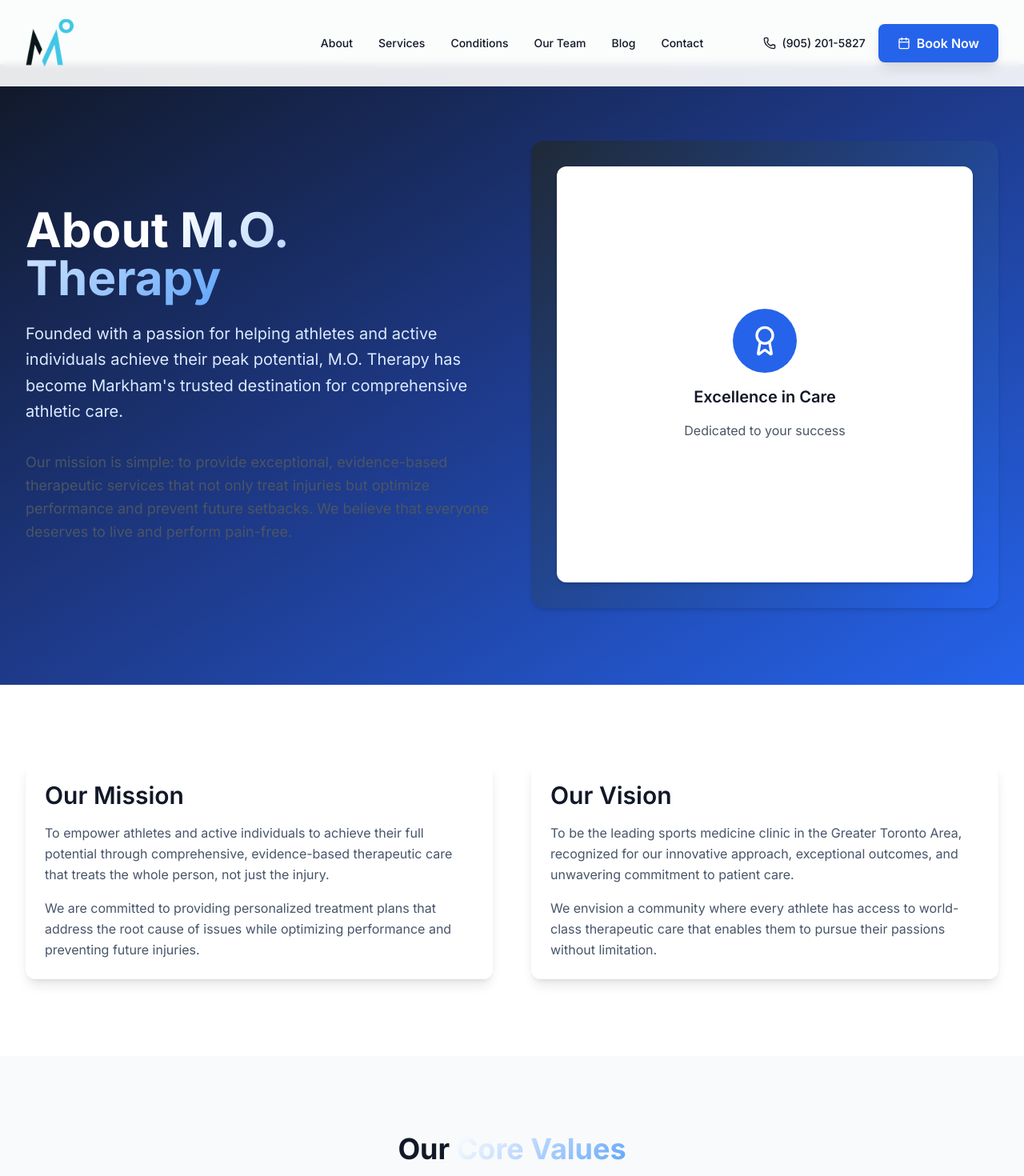
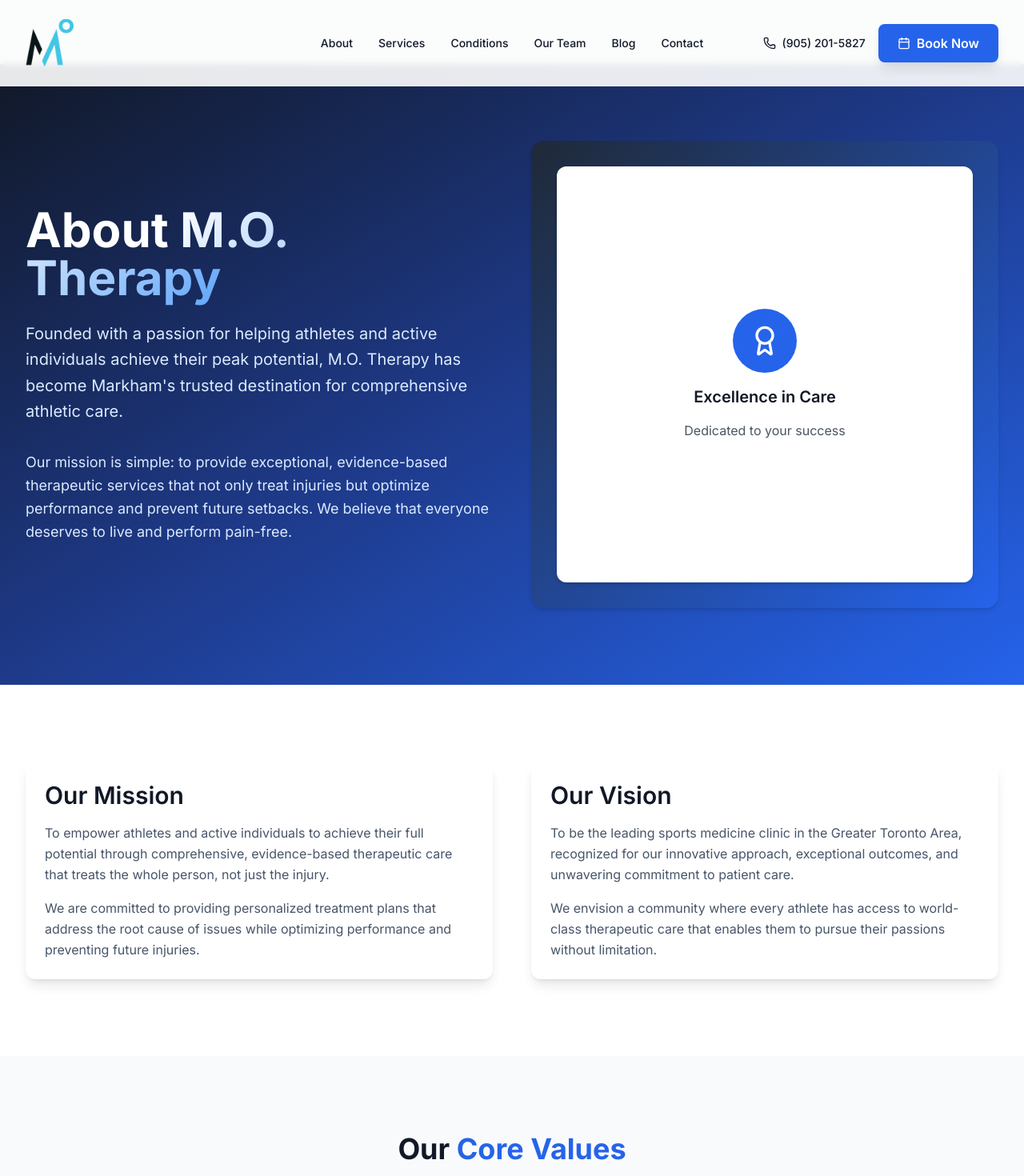
Before and after one commit to AlexMassin/mo-therapy, a Next.js app: page /about in a window 1280 px wide. Shown: the top 1470 px of the page at 80% size. Built offline with nearby package versions, Linux system fonts and the light colour scheme.

Commit message:
Fixed colouring on about us page

```diff
--- a/src/app/about/page.tsx
+++ b/src/app/about/page.tsx
@@ -64,7 +64,7 @@
                   Founded with a passion for helping athletes and active individuals achieve their peak potential,
                   M.O. Therapy has become Markham&apos;s trusted destination for comprehensive athletic care.
                 </p>
-                <p className="text-lg text-gray-600 leading-relaxed">
+                <p className="text-lg text-blue-100 leading-relaxed">
                   Our mission is simple: to provide exceptional, evidence-based therapeutic services that not only
                   treat injuries but optimize performance and prevent future setbacks. We believe that everyone
                   deserves to live and perform pain-free.
@@ -122,7 +122,7 @@
           <div className="container-custom">
             <div className="text-center max-w-3xl mx-auto mb-16">
               <h2 className="heading-lg text-gray-900 mb-6">
-                Our <span className="gradient-text">Core Values</span>
+                Our <span className="text-blue-600 font-bold">Core Values</span>
               </h2>
               <p className="text-xl text-gray-600">
                 These principles guide everything we do and ensure every patient receives the highest quality care.
```
